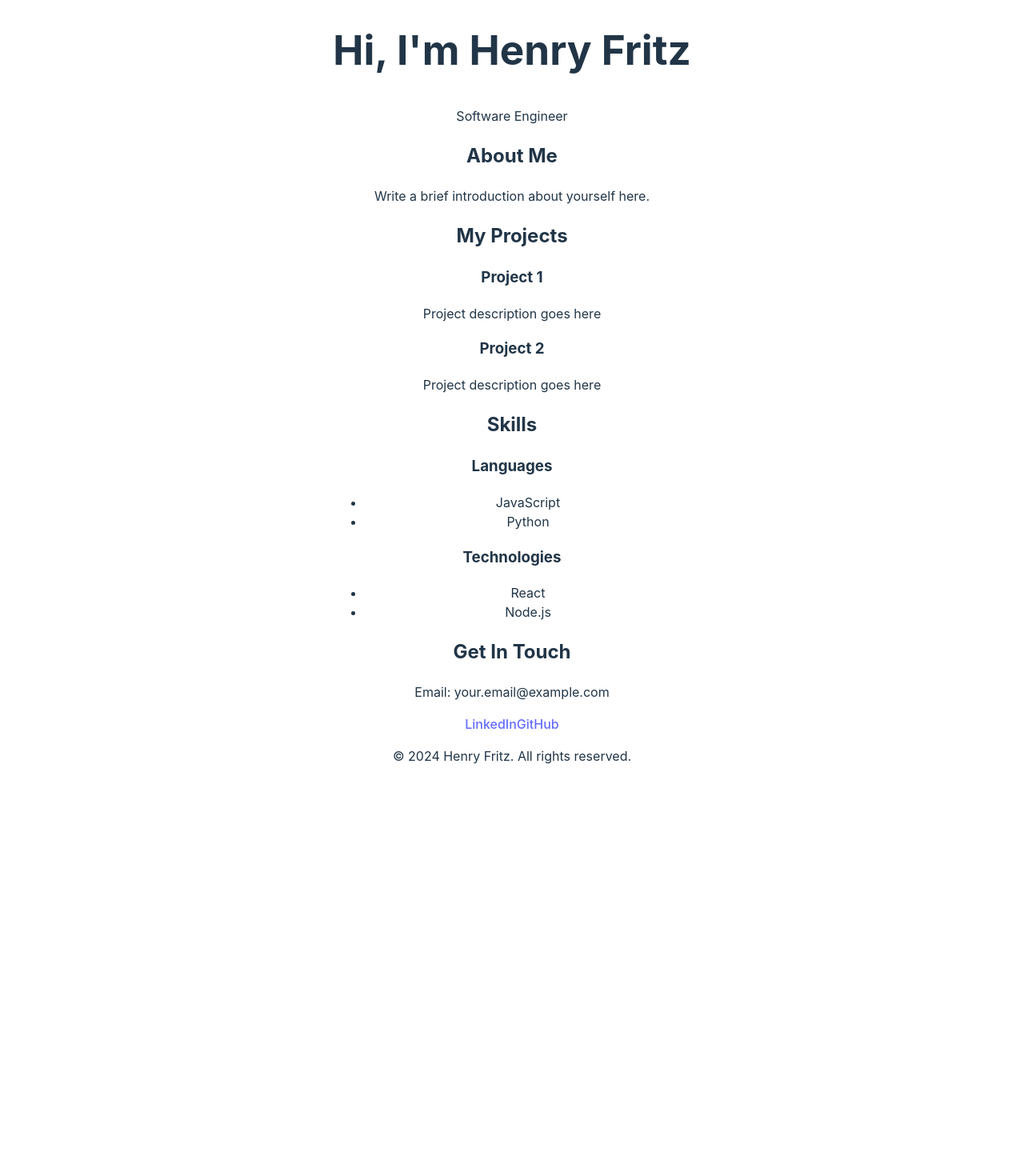
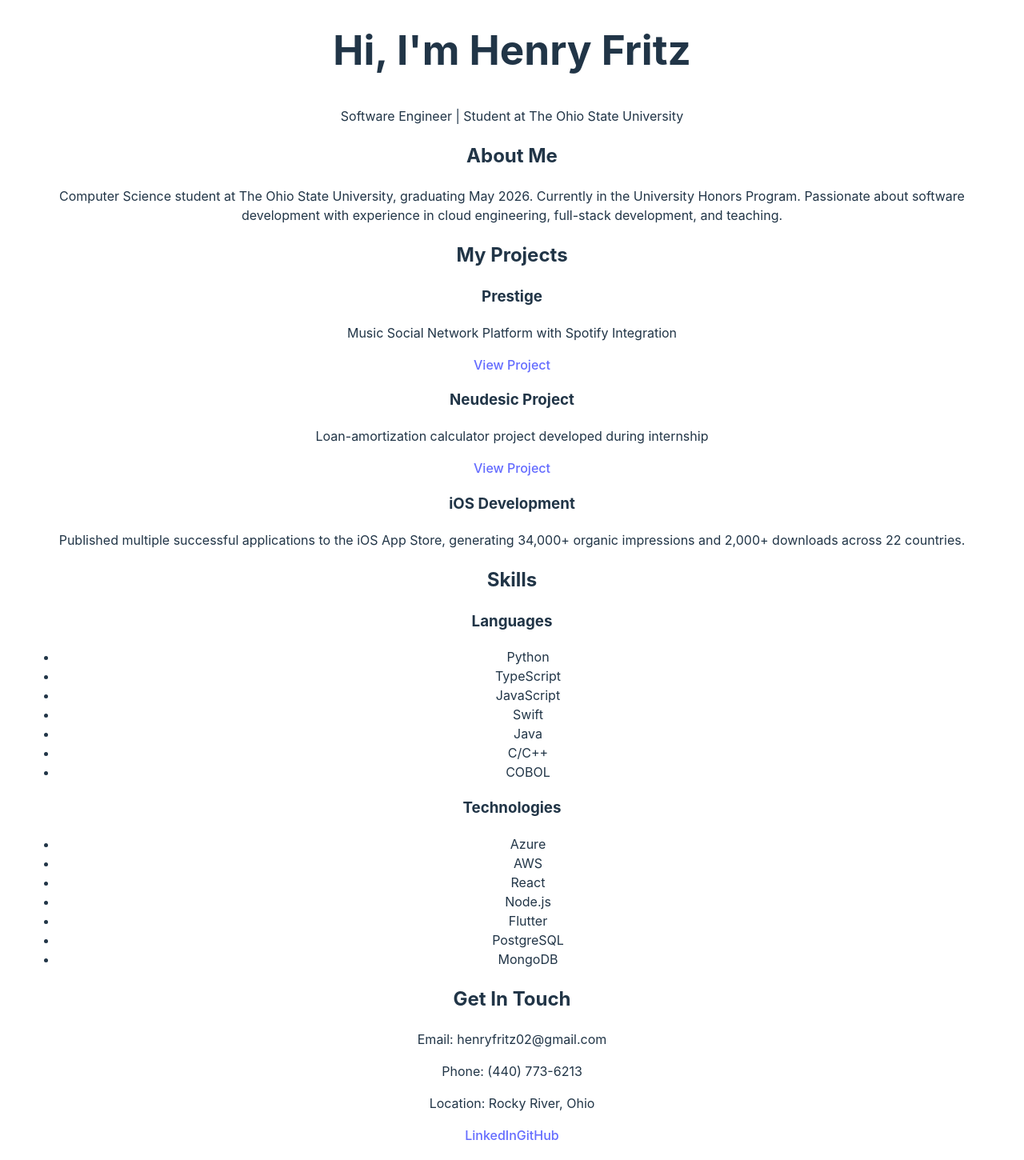
Before and after one commit to hfritz34/henryfritz.com, a React (Vite) app in the folder henryfritz.web/: page / in a window 1280 px wide. Shown: the part 200-1650 px from the top of the page at 80% size. Before the commit the page ends 1205 px from the top, so only its background shows below. Built offline with nearby package versions, Linux system fonts and the light colour scheme.

Commit message:
more boiler plate changes, linked linkedin, github

```diff
--- a/henryfritz.web/src/App.jsx
+++ b/henryfritz.web/src/App.jsx
@@ -21,13 +21,13 @@ function App() {
       {/* Hero Section */}
       <section id="home" className="hero">
         <h1>Hi, I'm Henry Fritz</h1>
-        <p className="hero-text">Software Engineer</p>
+        <p className="hero-text">Software Engineer | Student at The Ohio State University</p>
       </section>
 
       {/* About Section */}
       <section id="about" className="about">
         <h2>About Me</h2>
-        <p>Write a brief introduction about yourself here.</p>
+        <p>Computer Science student at The Ohio State University, graduating May 2026. Currently in the University Honors Program. Passionate about software development with experience in cloud engineering, full-stack development, and teaching.</p>
       </section>
 
       {/* Projects Section */}
@@ -35,12 +35,18 @@ function App() {
         <h2>My Projects</h2>
         <div className="project-grid">
           <div className="project-card">
-            <h3>Project 1</h3>
-            <p>Project description goes here</p>
+            <h3>Prestige</h3>
+            <p>Music Social Network Platform with Spotify Integration</p>
+            <a href="https://github.com/hfritz34/Prestige" target="_blank" rel="noopener noreferrer">View Project</a>
           </div>
           <div className="project-card">
-            <h3>Project 2</h3>
-            <p>Project description goes here</p>
+            <h3>Neudesic Project</h3>
+            <p>Loan-amortization calculator project developed during internship</p>
+            <a href="https://github.com/hfritz34/neudesic-project" target="_blank" rel="noopener noreferrer">View Project</a>
+          </div>
+          <div className="project-card">
+            <h3>iOS Development</h3>
+            <p>Published multiple successful applications to the iOS App Store, generating 34,000+ organic impressions and 2,000+ downloads across 22 countries.</p>
           </div>
         </div>
       </section>
@@ -52,17 +58,25 @@ function App() {
           <div className="skill-category">
             <h3>Languages</h3>
             <ul>
+              <li>Python</li>
+              <li>TypeScript</li>
               <li>JavaScript</li>
-              <li>Python</li>
-              {/* Add more skills */}
+              <li>Swift</li>
+              <li>Java</li>
+              <li>C/C++</li>
+              <li>COBOL</li>
             </ul>
           </div>
           <div className="skill-category">
             <h3>Technologies</h3>
             <ul>
+              <li>Azure</li>
+              <li>AWS</li>
               <li>React</li>
               <li>Node.js</li>
-              {/* Add more technologies */}
+              <li>Flutter</li>
+              <li>PostgreSQL</li>
+              <li>MongoDB</li>
             </ul>
           </div>
         </div>
@@ -72,10 +86,12 @@ function App() {
       <section id="contact" className="contact">
         <h2>Get In Touch</h2>
         <div className="contact-info">
-          <p>Email: your.email@example.com</p>
+          <p>Email: henryfritz02@gmail.com</p>
+          <p>Phone: (440) 773-6213</p>
+          <p>Location: Rocky River, Ohio</p>
           <div className="social-links">
-            <a href="#" target="_blank" rel="noopener noreferrer">LinkedIn</a>
-            <a href="#" target="_blank" rel="noopener noreferrer">GitHub</a>
+            <a href="https://www.linkedin.com/in/henry-fritz-6049a3268/" target="_blank" rel="noopener noreferrer">LinkedIn</a>
+            <a href="https://github.com/hfritz34" target="_blank" rel="noopener noreferrer">GitHub</a>
           </div>
         </div>
       </section>
```
Also changed, not shown: 1 other file (tests, documents, lock files or other folders).
